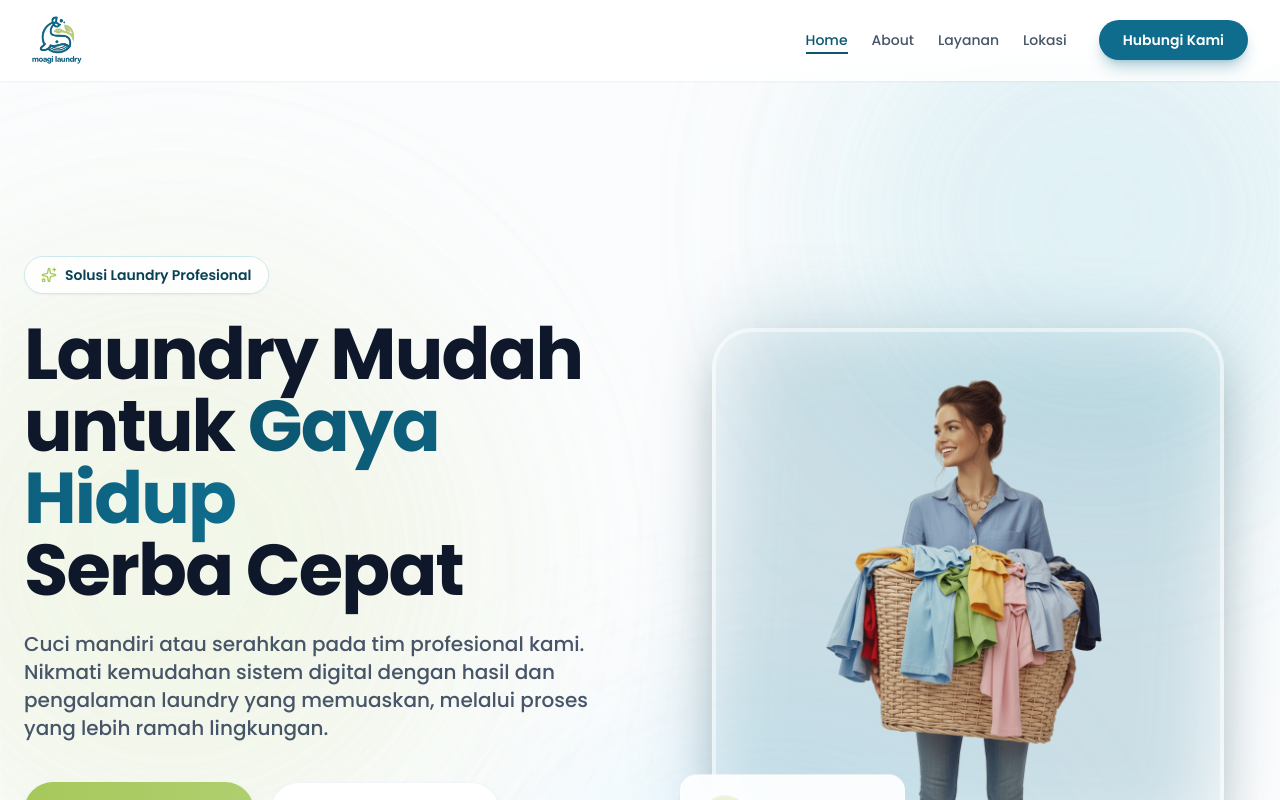
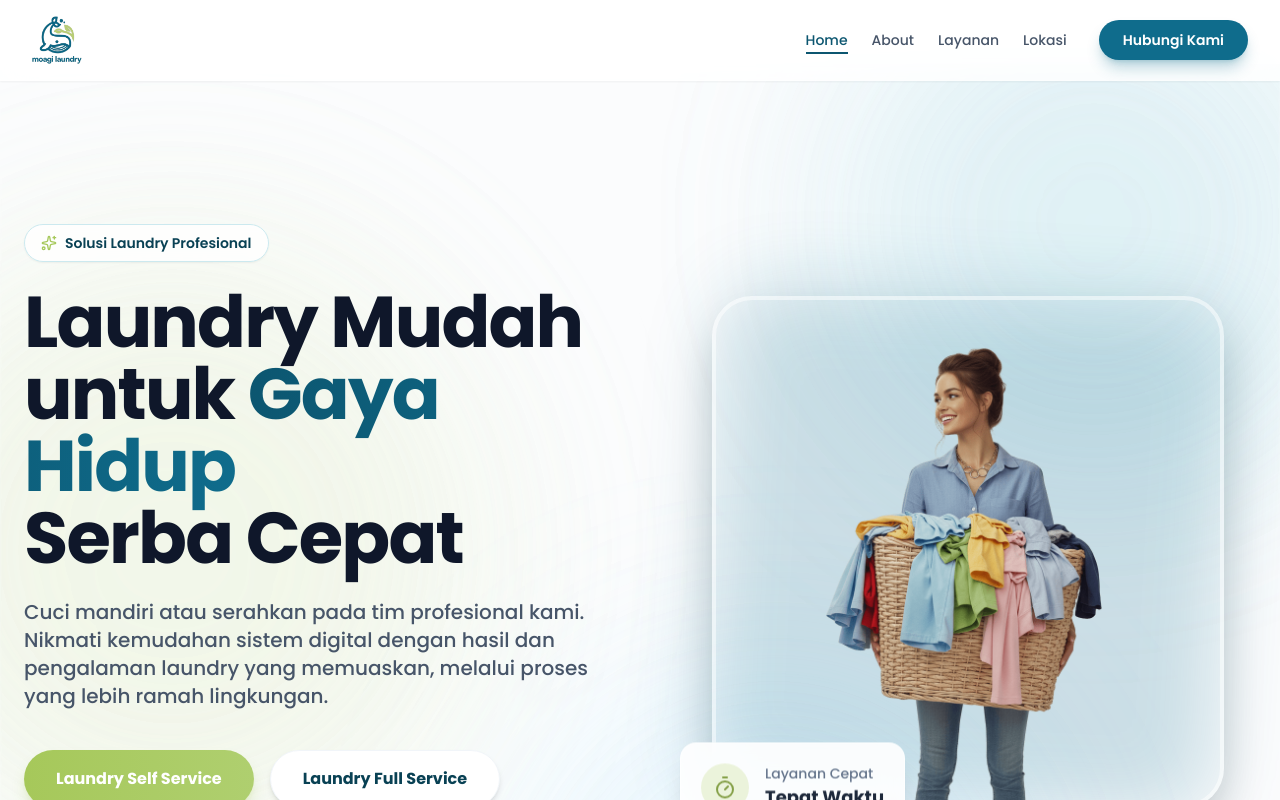
Before and after one commit to ravelaproduct/moagi, a React (Vite) app: page / in a window 1280 px wide. Shown: the top 800 px of the page. Built offline with nearby package versions, Linux system fonts and the light colour scheme.

Commit message:
fix: decrease padding on hero

```diff
--- a/src/pages/Home.jsx
+++ b/src/pages/Home.jsx
@@ -23,7 +23,7 @@ export default function Home() {
             </Helmet>
 
             {/* 1. HERO SECTION (ABOVE THE FOLD) */}
-            <section className="relative pt-32 pb-20 lg:pt-48 lg:pb-32 overflow-hidden bg-slate-50">
+            <section className="relative pt-28 pb-20 lg:pt-40 lg:pb-28 overflow-hidden bg-slate-50">
                 {/* Dynamic Background */}
                 <div className="absolute top-0 left-0 right-0 h-full overflow-hidden z-0">
                     <div className="absolute top-[-10%] right-[-5%] w-[500px] h-[500px] bg-moagi-teal-200/40 rounded-full blur-[100px] mix-blend-multiply opacity-70 animate-blob"></div>
```
